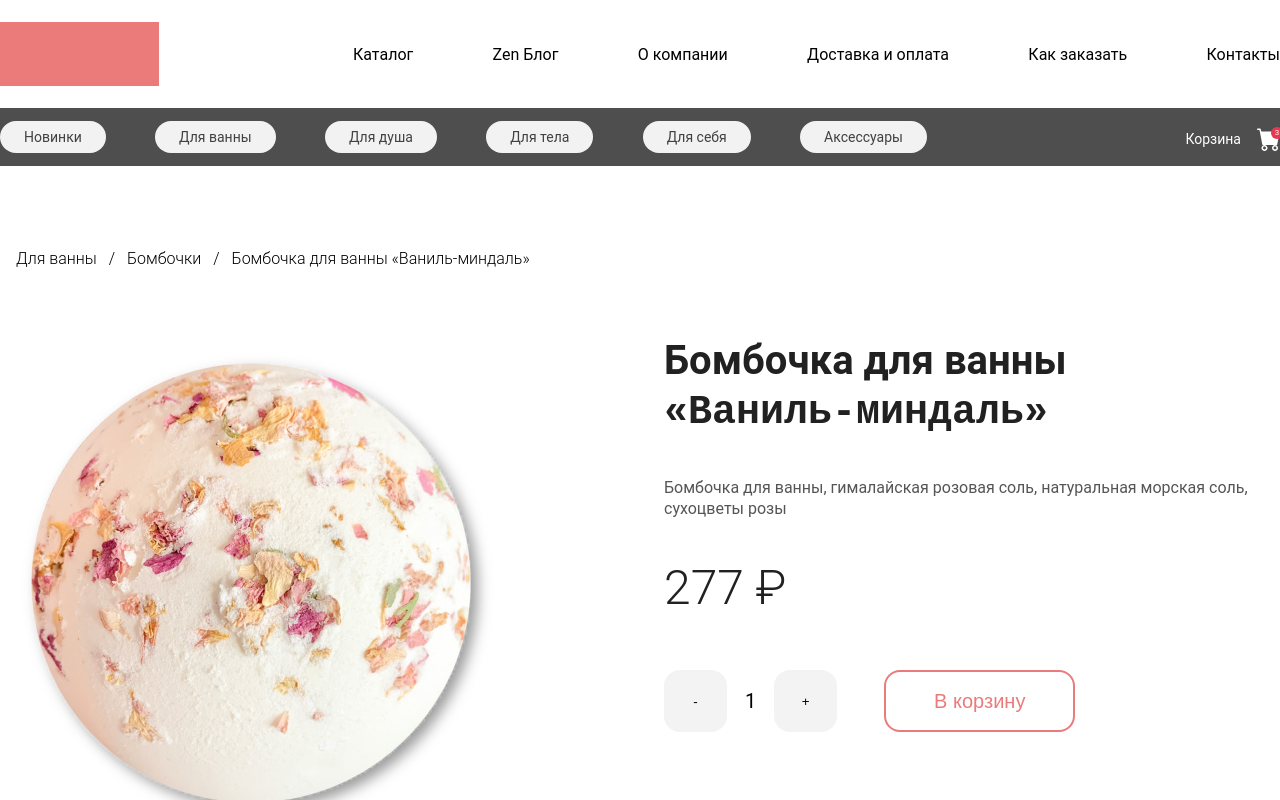
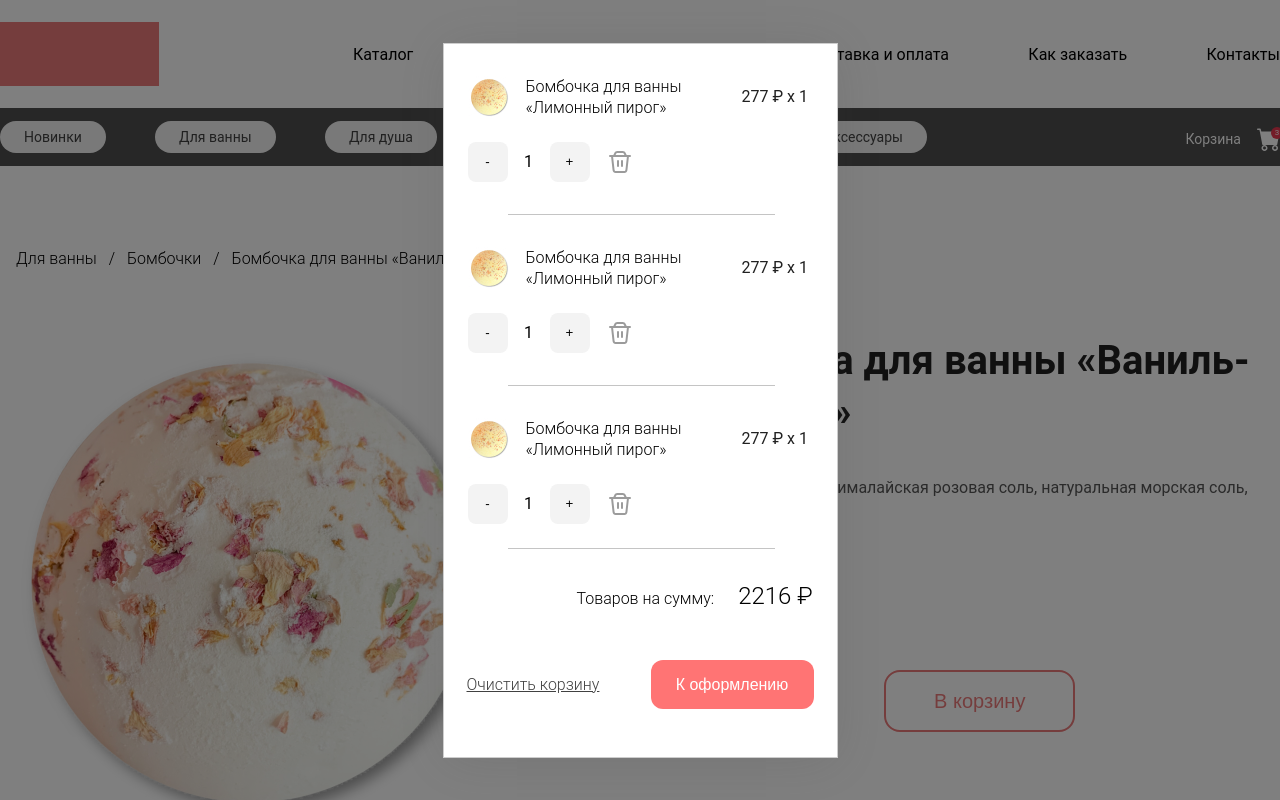
Before and after one commit to Sergey-Boronin/zen-cosm, a plain HTML site: page page3.html in a window 1280 px wide. Both pictures are taken after a click on the button 1268 px from the left and 139 px from the top of the page. Shown: the top 800 px of the page. Drawn offline with Linux system fonts and the light colour scheme.

Commit message:
cartModal popup open/close, escape, overlay

```diff
--- a/index.js
+++ b/index.js
@@ -1,11 +1,34 @@
-const cartModal = document.querySelector('.cartmodal');
+const cartModal = document.querySelector('.popup');
 const openCartBtn = document.querySelector('.cart__button');
 
 console.log(openCartBtn)
 
 function openCartModal() {
-    cartModal.classList.toggle('.cartmodal_visible');
-    console.log('раз')
+    cartModal.classList.add('popup_opened');
+    document.addEventListener('keydown', closeModalEscape);
 }
 
+function closeCartModal() {
+    cartModal.classList.remove('popup_opened');
+    document.removeEventListener('keydown', closeModalEscape);
+}
+
+function closeCartModalOverlay(e) {
+    if (!e.target.closest('.cartmodal')){
+        closeCartModal(e.target.closest('.popup'));
+        console.log('122323')
+    }
+};
+
+function closeModalEscape(evt) {
+    if (evt.key === 'Escape') {
+        closeCartModal();
+        console.log('escape')
+    }
+};
+
+
+
+
 openCartBtn.addEventListener('click', openCartModal);
+cartModal.addEventListener('click', closeCartModalOverlay);
--- a/page3.html
+++ b/page3.html
@@ -7,7 +7,7 @@
     <link rel="stylesheet" href="styles/styles.css">
     <title>Document</title>
 </head>
-<body>
+<body class="body">
 <header class="header">
     <div class="header__top-menu-wrapper">
         <nav class="top-menu">
@@ -78,7 +78,7 @@
     <div class="content__wrapper">
         <img class="content__img" src="images/content_img.jpg">
         <div class="content__details">
-            <h2 class="content__title">Бомбочка для ванны <pre>«Ваниль-миндаль»</pre></h2>
+            <h2 class="content__title">Бомбочка для ванны «Ваниль-миндаль»</h2>
             <p class="content__paragraph">Бомбочка для ванны, гималайская розовая соль, натуральная морская соль, сухоцветы розы</p>
             <span class="content__price">277 ₽</span>
             <div class="content__details_wrapper">
@@ -190,5 +190,67 @@
         <a>Card</a>
     </div>
 </footer>
+<div class="popup">
+    <div class="cartmodal">
+        <div class="cartmodal__wrapper">
+            <div class="cartmodal__item">
+                <div class="cartmodal__wrapper_row">
+                    <img class="cartmodal__item-img" src="images/cart-item.jpg">
+                    <p class="cartmodal__item-name">Бомбочка для ванны «Лимонный пирог»</p>
+                    <p class="cartmodal__item-price">277 ₽ х 1</p>
+                </div>
+                <div class="cartmodal__wrapper_row" style="margin-bottom: 0">
+                    <div class="content__counter_small">
+                        <button class="content__counter_btn_small">-</button>
+                        <a class="content__counter_value_small">1</a>
+                        <button class="content__counter_btn_small">+</button>
+                    </div>
+                    <img class="cartmodal__item-bin" src="images/trashbin.svg">
+                </div>
+            </div>
+            <img class="cartmodal__line" src="images/cartline.svg">
+            <div class="cartmodal__item">
+                <div class="cartmodal__wrapper_row">
+                    <img class="cartmodal__item-img" src="images/cart-item.jpg">
+                    <p class="cartmodal__item-name">Бомбочка для ванны «Лимонный пирог»</p>
+                    <p class="cartmodal__item-price">277 ₽ х 1</p>
+                </div>
+                <div class="cartmodal__wrapper_row" style="margin-bottom: 0">
+                    <div class="content__counter_small">
+                        <button class="content__counter_btn_small">-</button>
+                        <a class="content__counter_value_small">1</a>
+                        <button class="content__counter_btn_small">+</button>
+                    </div>
+                    <img class="cartmodal__item-bin" src="images/trashbin.svg">
+                </div>
+            </div>
+            <img class="cartmodal__line" src="images/cartline.svg">
+            <div class="cartmodal__item">
+                <div class="cartmodal__wrapper_row">
+                    <img class="cartmodal__item-img" src="images/cart-item.jpg">
+                    <p class="cartmodal__item-name">Бомбочка для ванны «Лимонный пирог»</p>
+                    <p class="cartmodal__item-price">277 ₽ х 1</p>
+                </div>
+                <div class="cartmodal__wrapper_row">
+                    <div class="content__counter_small">
+                        <button class="content__counter_btn_small">-</button>
+                        <a class="content__counter_value_small">1</a>
+                        <button class="content__counter_btn_small">+</button>
+                    </div>
+                    <img class="cartmodal__item-bin" src="images/trashbin.svg">
+                </div>
+            </div>
+            <img class="cartmodal__line" src="images/cartline.svg" style="margin: 0 auto">
+        </div>
+        <div class="cartmodal__total">
+            <p class="cartmodal__total-text">Товаров на сумму:<span class="cartmodal__total-price">2216 ₽</span></p>
+        </div>
+        <div class="cartmodal__buttons">
+            <a class="cartmodal__clear-cart">Очистить корзину</a>
+            <button class="cartmodal__buy">К оформлению</button>
+        </div>
+        <script type="module" src="index.js"></script>
+    </div>
+</div>
 </body>
 </html>
--- a/styles/cart/cart.css
+++ b/styles/cart/cart.css
@@ -1,9 +1,25 @@
+.popup {
+    position: fixed;
+    top: 0;
+    left: 0;
+    background: rgba(0, 0, 0, 0.5);
+    height: 100%;
+    width: 100%;
+    display: flex;
+    justify-content: center;
+    align-items: center;
+    z-index: 50;
+    visibility: hidden;
+}
+
+.popup_opened {
+    visibility: visible;
+}
+
 .cartmodal {
-    position: absolute;
-    top: 50%;
-    left: 50%;
+    position: relative;
     width: 395px;
-    display: none;
+    display: flex;
     flex-direction: column;
     background: #FFFFFF;
     border: 1px solid #CDCDCD;
@@ -141,7 +157,3 @@
     line-height: 21px;
     padding: 0;
 }
-
-.cartmodal_visible {
-    display: flex;
-}
--- a/styles/content/content.css
+++ b/styles/content/content.css
@@ -21,6 +21,7 @@
 }
 
 .content__title {
+    max-width: 600px;
     font-style: normal;
     font-weight: bold;
     font-size: 40px;
@@ -63,9 +64,7 @@
 
 .content__image_small {
     margin-right: 32px;
-} :last-child {
-    margin-right: 0;
-  }
+}
 
 .content__counter {
     max-width: 174px;
--- a/styles/header/header.css
+++ b/styles/header/header.css
@@ -44,7 +44,7 @@
     display: flex;
     justify-content: space-between;
     align-items: center;
-    margin: 0 auto;
+    margin: auto;
 }
 
 .top-menu-list {
```
Also changed, not shown: index.html (+4 -2 lines).
